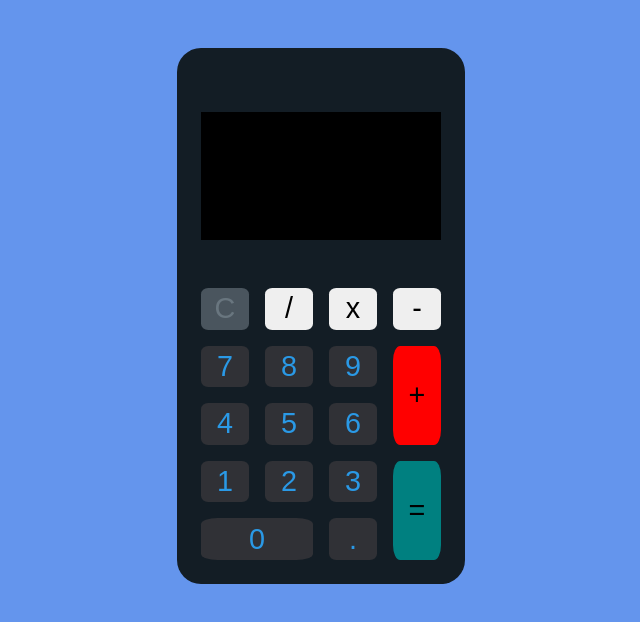
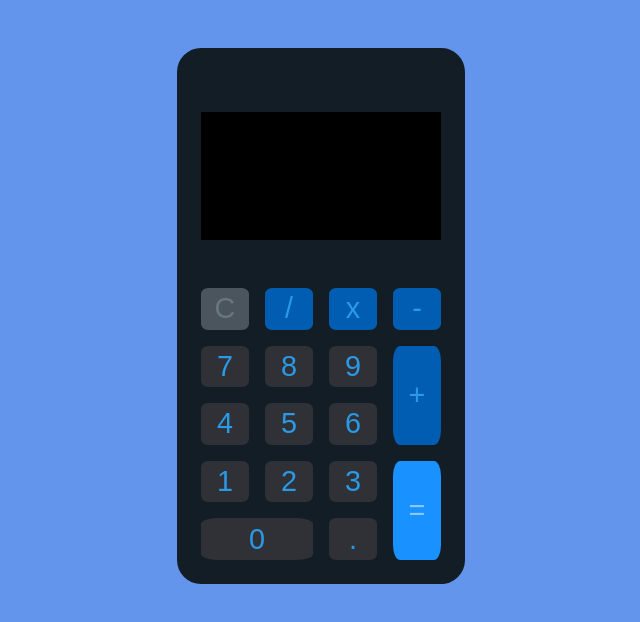
Before and after one commit to Brian4755/Calculator, a React (Create React App) app: page / in a window 1280 px wide. Shown: the top 622 px of the page, without its empty margins (319-959 px from the left). Built offline with nearby package versions, Linux system fonts and the light colour scheme.

Commit message:
buttong color changes

```diff
--- a/src/App.css
+++ b/src/App.css
@@ -41,6 +41,7 @@ body {
 
 .previous-output {
   font-size: 1.5rem;
+  color: rgb(105,118,127);
 }
 
 .calculator-grid > button {
@@ -54,25 +55,24 @@ body {
 
 .span-two {
   grid-column: span 2;
-  background-color: blue;
   grid-column: 1/-3;
 }
 
-.horizontal-span {
-  background-color: red;
+.operation-span-two {
   grid-row: 3/-3;
   grid-column: 4/4;
 }
 
 .evaluate-button {
-  background-color: teal;
   grid-row: 5/-1;
   grid-column: 4/4;
+  background-color: rgb(25,145, 255);
+  color: rgb(139,199,255);
 }
 
 .clear-button {
   background-color: rgb(74,85,94);
-  color: rgb(105,118,127)
+  color: rgb(105,118,127);
 }
 
 .span-two, .span-one {
@@ -83,3 +83,8 @@ body {
 button {
   border: 0px;
 }
+
+.operation-span-two, .operation-span-one {
+  background-color: rgb(0,93,178);
+  color: rgb(42,153,230)
+}
--- a/src/Operation.js
+++ b/src/Operation.js
@@ -1,6 +1,6 @@
 const Operation = ({dispatch, operation}) => {
   return (
-    <button className={operation==='+' ? 'horizontal-span' : null} onClick={() => dispatch( {type: 'operation', payload: {operation}})}>
+    <button className={operation==='+' ? 'operation-span-two' : 'operation-span-one'} onClick={() => dispatch( {type: 'operation', payload: {operation}})}>
       {operation}
     </button>
    );
```
